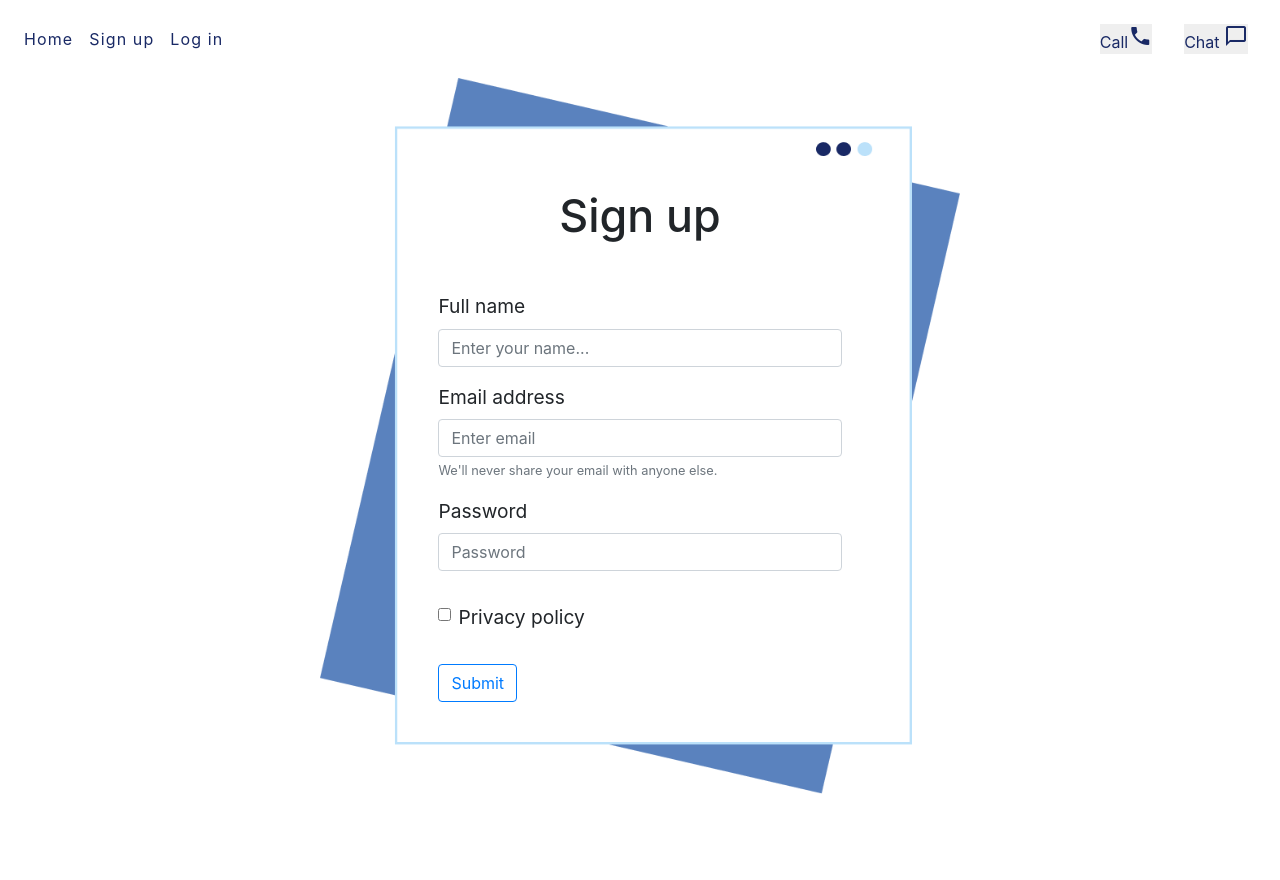
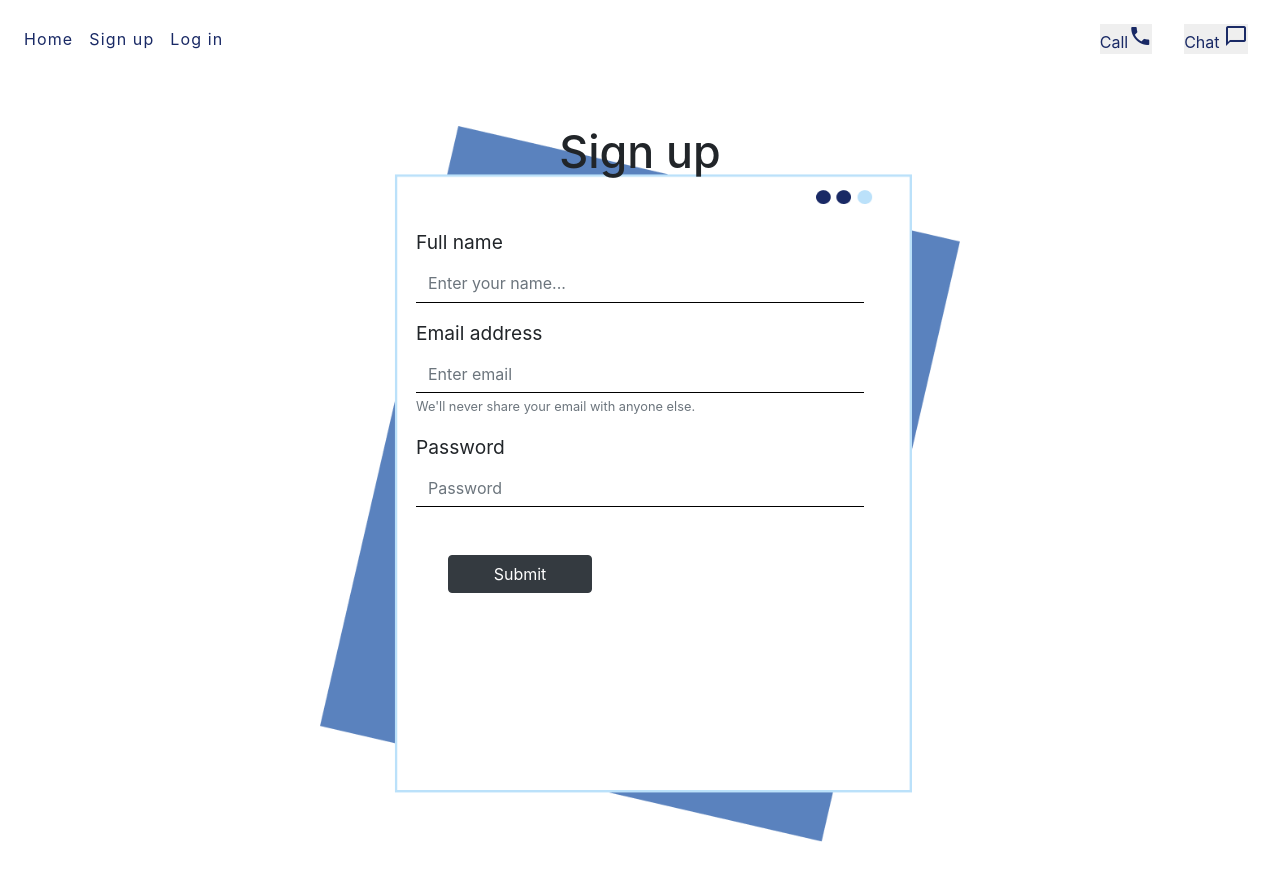
Before and after one commit to laszlobujak/docvisit, a React (Create React App) app in the folder frontend/docvisitui/: page /signup in a window 1280 px wide. Shown: the top 880 px of the page. Built offline with nearby package versions, Linux system fonts and the light colour scheme; a web font is replaced by a local one.

Commit message:
Set up auth on sign up page

```diff
--- a/frontend/docvisitui/src/pages/sign-up/sign-up.jsx
+++ b/frontend/docvisitui/src/pages/sign-up/sign-up.jsx
@@ -1,5 +1,6 @@
 import React, {useState} from 'react'
 import axios from 'axios';
+import {Redirect} from 'react-router-dom';
 
 //styles
 import './sign-up.style.scss';
@@ -16,15 +17,21 @@ function SignUp(){
     event.preventDefault()
     axios.post('http://localhost:8000/users', { name, email, password })
       .then(result => {
-        if (result.status === 200) {
-          console.log(result)
-        }
+        if (result.status === 201) {
+              sessionStorage.setItem("token", result.data.token);
+              sessionStorage.setItem("user_id", result.data.user._id)
+          }
       })
       .catch((error) => console.log(error))
 
   }
 
-
+  if (sessionStorage.getItem("user_id")) {
+            return <Redirect to={{
+                pathname: '/account'
+            }}
+      />
+  }
     return (
       <div>
         <Nav></Nav>
@@ -32,60 +39,50 @@ function SignUp(){
           <h1 className="align-text">Sign up</h1>
           <div className="form-container">
             <form onSubmit={postSignup}>
-              <div class="form-group">
-                <label for="exampleInputEmail1">Full name</label>
+              <div className="form-group">
+                <label htmlFor="exampleInputEmail1">Full name</label>
                 <input
                   type="text"
                   value={name}
                   onChange={e => {
                     setName(e.target.value);
                   }}
-                  class="form-control"
+                  className="form-control"
                   id="fullName"
                   placeholder="Enter your name..."
                 ></input>
               </div>
-            <div class="form-group">
-              <label for="exampleInputEmail1">Email address</label>
+              <div className="form-group">
+                <label htmlFor="exampleInputEmail1">Email address</label>
               <input
                 type="email"
                 value={email}
                 onChange={e => {
                   setEmail(e.target.value);
                 }}
-                class="form-control"
+                  className="form-control"
                 id="exampleInputEmail1"
                 aria-describedby="emailHelp"
                 placeholder="Enter email"
               ></input>
-              <small id="emailHelp" class="form-text text-muted">
+              <small id="emailHelp" className="form-text text-muted">
                 We'll never share your email with anyone else.
               </small>
             </div>
-            <div class="form-group">
-              <label for="exampleInputPassword1">Password</label>
+              <div className="form-group">
+              <label htmlFor="exampleInputPassword1">Password</label>
               <input
                 type="password"
                 value={password}
                 onChange={e => {
                   setPassword(e.target.value);
                 }}
-                class="form-control"
+                  className="form-control"
                 id="exampleInputPassword1"
                 placeholder="Password"
               ></input>
             </div>
-            <div class="form-check">
-              <input
-                type="checkbox"
-                class="form-check-input"
-                id="exampleCheck1"
-              ></input>
-              <label class="form-check-label" for="exampleCheck1">
-                Privacy policy
-              </label>
-            </div>
-            <button type="submit" class="btn btn-outline-primary">
+              <button type="submit" className="btn btn-dark sign-up-button">
               Submit
             </button>
           </form>
--- a/frontend/docvisitui/src/pages/sign-up/sign-up.style.css
+++ /dev/null
@@ -1,40 +0,0 @@
-#frame {
-  background-image: url("../../materials/frame.png");
-  background-size: contain;
-  width: 60%;
-  height: 60rem;
-  background-repeat: no-repeat;
-  margin: auto;
-  padding: 2rem;
-}
-
-.align-text {
-  display: -webkit-box;
-  display: -ms-flexbox;
-  display: flex;
-  -webkit-box-pack: center;
-      -ms-flex-pack: center;
-          justify-content: center;
-  margin-top: 5rem;
-}
-
-.dot-separator {
-  margin: -4rem;
-  font-size: 5rem;
-  color: #5A82BF;
-}
-
-.form-container {
-  display: -webkit-box;
-  display: -ms-flexbox;
-  display: flex;
-  -webkit-box-pack: center;
-      -ms-flex-pack: center;
-          justify-content: center;
-  margin-top: 5rem;
-}
-
-.form-container .form-check {
-  margin: 2rem 0;
-}
-/*# sourceMappingURL=sign-up.style.css.map */
--- a/frontend/docvisitui/src/pages/sign-up/sign-up.style.scss
+++ b/frontend/docvisitui/src/pages/sign-up/sign-up.style.scss
@@ -1,15 +1,12 @@
-$fixed-margin-common: 5rem;
+$fixed-margin-common: 3rem;
 
 
 #frame{
-    background-image: url("../../materials/frame.png");
-    background-size: contain;
     width: 50%;
     height: 60rem;
     height: 100vh;
-    background-repeat: no-repeat;
-    margin: auto;
-    padding: 2rem;
+    margin: 0rem auto;
+    padding: 0rem;
 }
 
 .align-text{
@@ -34,6 +31,12 @@ $fixed-margin-common: 5rem;
 
     form{
         width: 70%;
+
+        input{
+            border: none;
+            border-bottom: solid 1px black;
+            border-radius: 0;
+        }
     }
 
     label{
@@ -44,6 +47,11 @@ $fixed-margin-common: 5rem;
 
     .form-check{
         margin: 2rem 0;
+    }
+
+    .sign-up-button.btn{
+        margin: 2rem;
+        width: 9rem !important;
     }
 }
 
```
Also changed, not shown: 1 other file (tests, documents, lock files or other folders).
